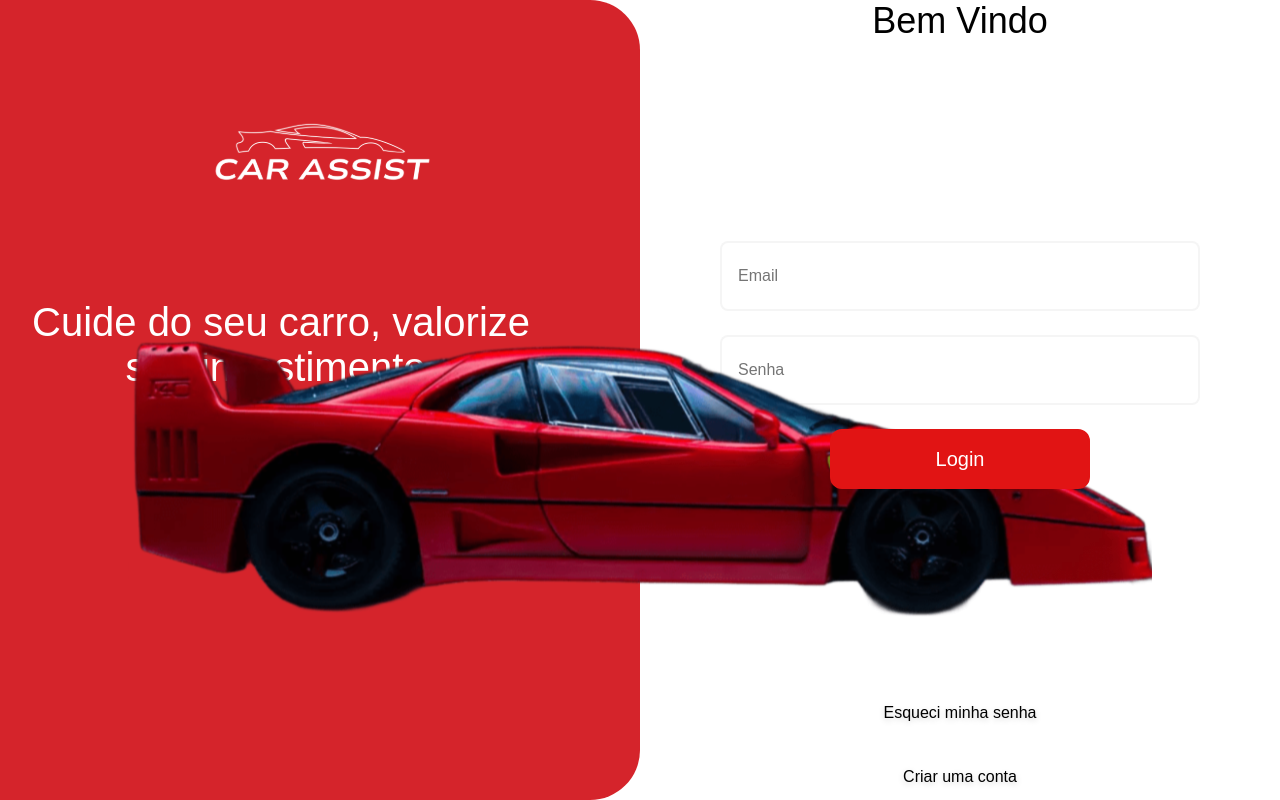
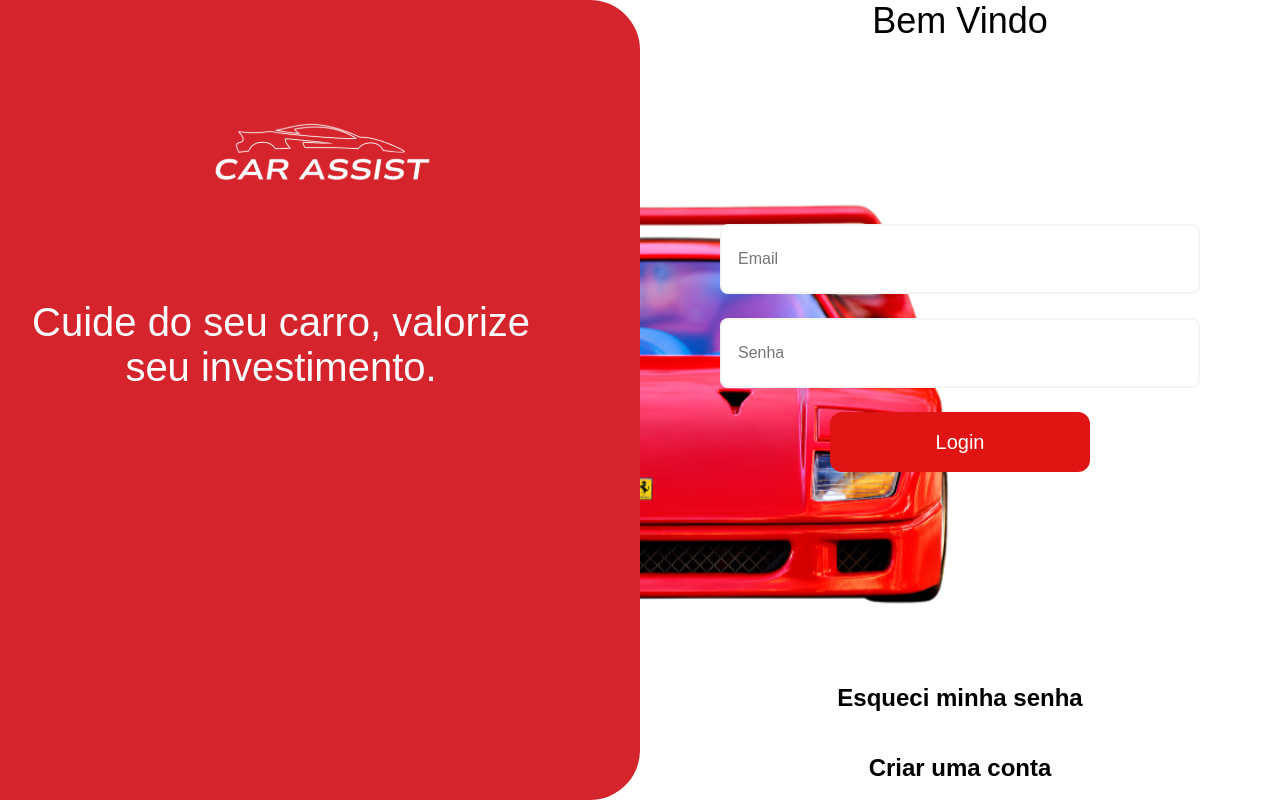
Before and after one commit to Guilherme1108/Car-Assist-Frontend, a React (Vite) app: page / in a window 1280 px wide. Built offline with nearby package versions, Linux system fonts and the light colour scheme.

Commit message:
style: arrumando estilização

```diff
--- a/src/components/topBar/Topbar.css
+++ b/src/components/topBar/Topbar.css
@@ -38,6 +38,6 @@
     }
 
     .left {
-        margin-left: 80%;
+        margin-left: 185%;
     }
 }
--- a/src/components/topBar/Topbar.jsx
+++ b/src/components/topBar/Topbar.jsx
@@ -15,7 +15,7 @@ const Topbar = () => {
                                 "/perfil", "/servicos"
                               ]; // adicionar mais rotas aqui depois
 
-  const pagesWithNoShadowBox = [ "/"]
+  const isDesktop = window.innerWidth >= 1024;
 
 
   const showReturnIcon = pagesWithreturnIcon.includes(location.pathname)
@@ -30,9 +30,11 @@ const Topbar = () => {
       </>
     )}
 
-{showReturnIcon && (
+{showReturnIcon && !isDesktop && (
       <>
-        <ChevronLeft size={32}
+        <ChevronLeft
+        className='returnIcon'
+        size={32}
         onClick={() => {
           navigate(-1)
         }} />
--- a/src/pages/home/Home.css
+++ b/src/pages/home/Home.css
@@ -121,6 +121,7 @@
         flex-direction: column;
         gap: 0px;
         padding-left: 36px;
+        padding-right: 36px;
     }
 
     .textsScore {
@@ -201,7 +202,7 @@
 
     .card {
         height: 100%;
-        width: 50%;
+        width: 40%;
         flex-shrink: 0;
         display: flex;
         flex-direction: column;
@@ -243,10 +244,10 @@
         display: flex;
         align-items: center;
         justify-content: center;
-        color: white;
-        background-color: var(--primary-color);
+        color: var(--primary-color);
+        background-color: var(--secondary-color);
         border-radius: 12px;
-        border: solid 2px var(--border-primary);
+        border: solid 2px var(--primary-color);
     }
 
 }
--- a/src/pages/home/Home.jsx
+++ b/src/pages/home/Home.jsx
@@ -6,6 +6,8 @@ import NavBar from "../../components/navBar/NavBar";
 
 const HomeScreen = () => {
   const navigate = useNavigate();
+
+  const isDesktop = window.innerWidth >= 1024;
 
   return (
     <div className="homeScreen">
@@ -25,9 +27,7 @@ const HomeScreen = () => {
       <div className="cards">
         <div
           className="card"
-          onClick={() => {
-            navigate("./veiculo");
-          }}
+          onClick={!isDesktop ? () => navigate("./veiculo") : undefined}
         >
           <img className="imgCar" src={imagemCarro} alt="" />
 
@@ -39,7 +39,10 @@ const HomeScreen = () => {
           </div>
 
           <div className="alinhamentoBtn">
-            <button className="buttonVerDetalhes">Ver Detalhes</button>
+            <button
+              className="buttonVerDetalhes"
+              onClick={isDesktop ? () => navigate("./veiculo") : undefined}
+              >Ver Detalhes</button>
           </div>
 
         </div>
--- a/src/pages/login/Login.css
+++ b/src/pages/login/Login.css
@@ -49,10 +49,10 @@
     gap: 16px;
 }
 
-p {
+.esqueciSenha,
+.criarConta {
     font-size: 1rem;
     height: 1rem;
-    text-shadow: 0 2px 6px rgba(0, 0, 0, 0.2);
     cursor: pointer;
 }
 
@@ -81,13 +81,13 @@ p {
     .imgCarroLogin {
         display: flex;
         position: absolute;
-        top: 60%;
+        top: 50%;
         left: 50%;
         transform: translate(-50%, -50%);
-        width: 80%;
+        width: 55%;
         height: auto;
         object-fit: contain;
-        z-index: 3;
+        z-index: 2;
     }
 
     .loginRightSide {
@@ -107,6 +107,10 @@ p {
         width: 60%;
         background-color: black;
         padding-right: 10%;
+    }
+
+    .containerInputsLogin {
+        z-index: 4;
     }
 
     .registerAccountInLogin {
@@ -170,12 +174,23 @@ p {
         z-index: 4;
     }
 
-    .container,
     .containerOpcoes {
         z-index: 4;
+        gap: 6px;
+        padding: 6px;
     }
 
-    .esqueciSenha {
-        color: #000;
+    .esqueciSenha,
+    .criarConta {
+        color: var(--terciary-color);
+        font-size: 1.5rem;
+        text-shadow: 0 0 8px rgba(255, 255, 255, 0.8);
+        font-weight: 600;
     }
 }
+
+@media (min-width: 1290px) {
+    .cadastroLeftSide {
+        padding-right: 5%;
+    }
+}
--- a/src/pages/login/Login.jsx
+++ b/src/pages/login/Login.jsx
@@ -5,7 +5,7 @@ import Button from "../../components/button/Button";
 import api from "../../services/api";
 import "./Login.css";
 import RegisterAccountScreen from "../registerAccount/RegisterAccount";
-import imagemCarro from "../../assets/f40_desktop.svg";
+import imagemCarro from "../../assets/imagemCarroDesktop.svg";
 import logoWhite from "../../assets/logo_white.svg";
 
 const LoginScreen = () => {
@@ -123,6 +123,7 @@ const handleChange = (e) => {
         <div className="containerOpcoes">
           <p className="esqueciSenha">Esqueci minha senha</p>
           <p
+          className="criarConta"
             onClick={() => handleCreateAccountClick()}
             style={{ cursor: "pointer" }}
           >
```
Also changed, not shown: src/assets/imagemCarroDesktop.svg (added).
